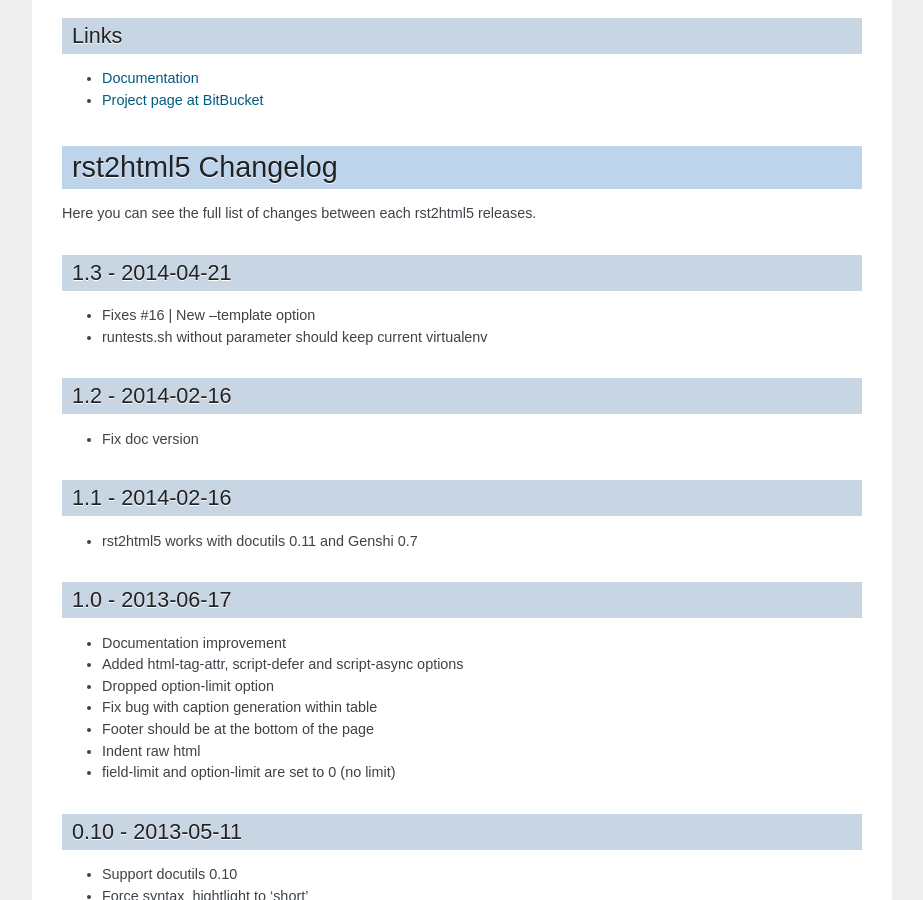
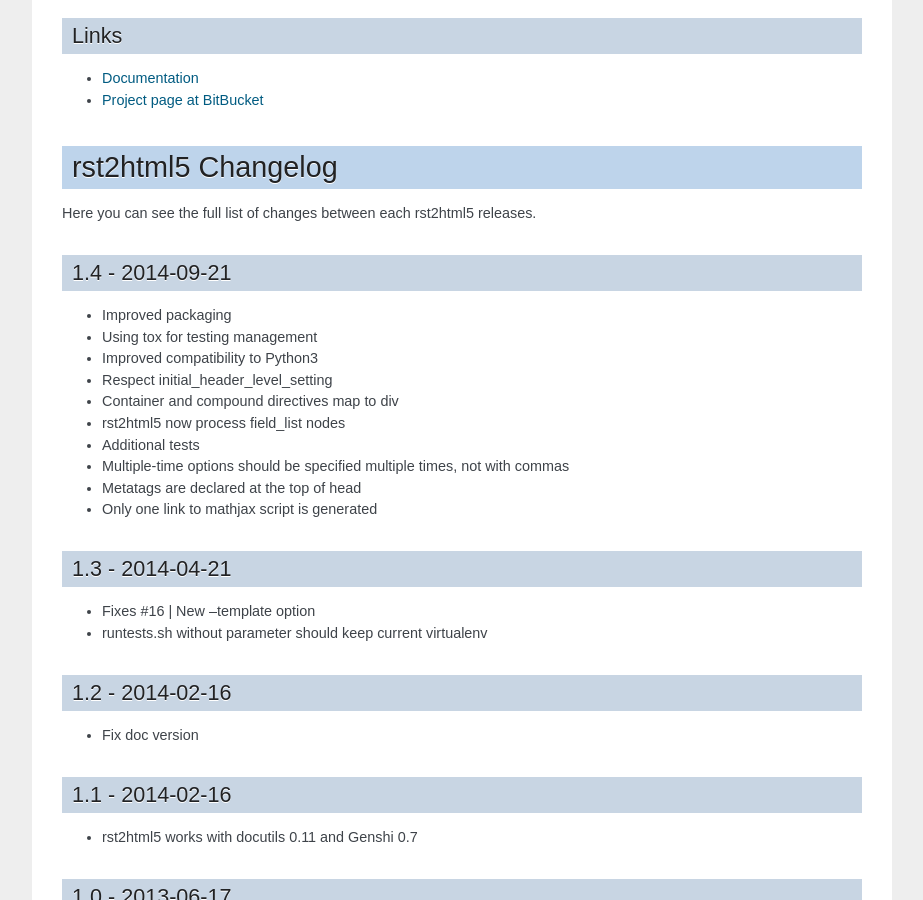
Before and after one commit to andredias/rst2html5, a Sphinx documentation site: the page built from docs/index.rst, in a window 1280 px wide and 900 px high, scrolled down 3403 px. Shown: the whole window, without its empty margins (198-1121 px from the left). Built offline with Sphinx 7.4.7, drawn with Linux system fonts in a browser that asks for light colours; some of the changed text lies outside the part shown.

Commit message:
CHANGELOG update and preparation to 1.4

```diff
--- a/CHANGELOG.rst
+++ b/CHANGELOG.rst
@@ -3,6 +3,20 @@
 ===================
 
 Here you can see the full list of changes between each rst2html5 releases.
+
+1.4 - 2014-09-21
+================
+
+* Improved packaging
+* Using tox for testing management
+* Improved compatibility to Python3
+* Respect initial_header_level_setting
+* Container and compound directives map to div
+* rst2html5 now process field_list nodes
+* Additional tests
+* Multiple-time options should be specified multiple times, not with commas
+* Metatags are declared at the top of head
+* Only one link to mathjax script is generated
 
 
 1.3 - 2014-04-21
--- a/docs/conf.py
+++ b/docs/conf.py
@@ -49,9 +49,9 @@
 # built documents.
 #
 # The short X.Y version.
-version = '1.3'
+version = '1.4'
 # The full version, including alpha/beta/rc tags.
-release = '1.3'
+release = '1.4'
 
 # The language for content autogenerated by Sphinx. Refer to documentation
 # for a list of supported languages.
--- a/setup.py
+++ b/setup.py
@@ -19,7 +19,7 @@
 
 setup(
     name='rst2html5',
-    version='1.3',
+    version='1.4',
     license='MIT License',
     author='André Felipe Dias',
     author_email='andref.dias@gmail.com',
```
Also changed, not shown: .bumpversion.cfg, 1 other file.
